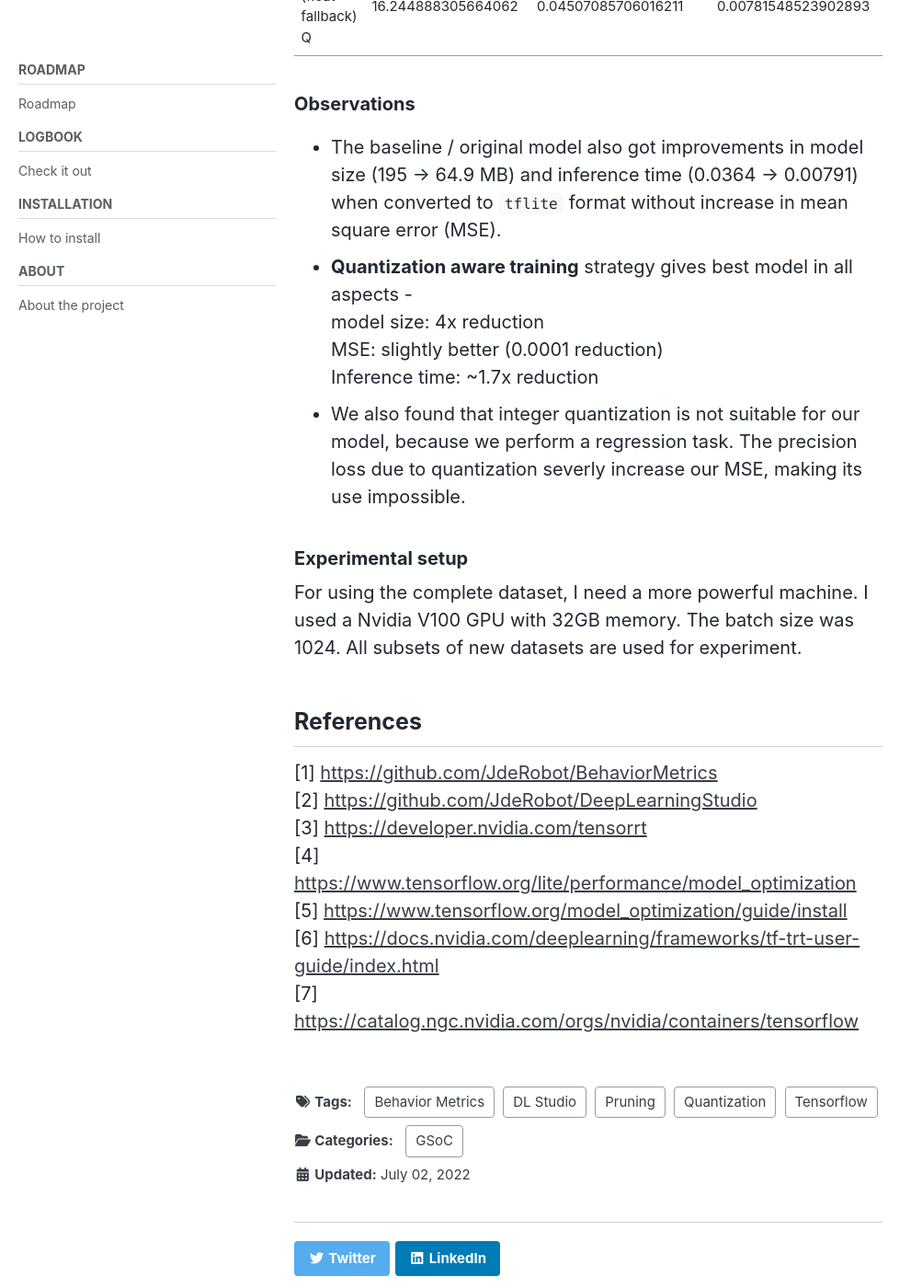
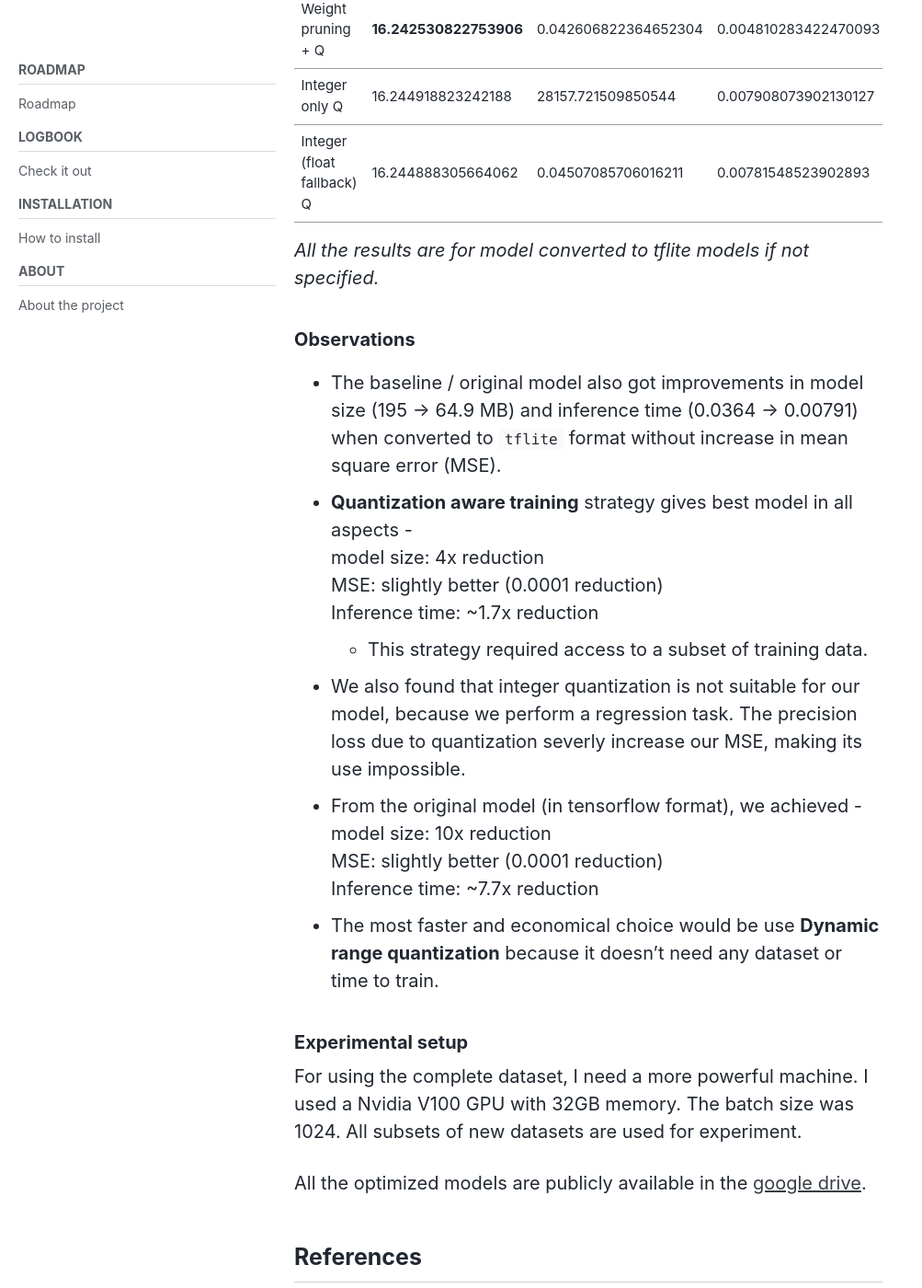
Before and after one commit to TheRoboticsClub/gsoc2022-Nikhil_Paliwal, a Jekyll site: the page built from docs/_posts/2022-07-02-Coding-Period-Week-3.md, in a window 1280 px wide and 1400 px high, scrolled down 5282 px. Shown: the whole window at 92% size, without its empty margins (0-1003 px from the left). Built offline with Jekyll 4.4.1, drawn with Linux system fonts in a browser that asks for light colours; cached includes are drawn as plain includes; nearby versions of some CDN libraries; some of the changed text lies outside the part shown.

Commit message:
updates - links and observations

```diff
--- a/docs/_posts/2022-07-02-Coding-Period-Week-3.md
+++ b/docs/_posts/2022-07-02-Coding-Period-Week-3.md
@@ -62,7 +62,7 @@ Quantization works by reducing the precision of the numbers used to represent a
 - [Clustering](https://www.tensorflow.org/model_optimization/guide#clustering)
 - [Collaborative optimization](https://www.tensorflow.org/model_optimization/guide#collaborative_optimizaiton)
 
-For this week, I have put additional days to expedite the progress in the project.
+For this week, I have put additional days to expedite the progress in the project. The GPU server was pre-occupied, so TensorRT usage issues will be address in coming weeks.
 
 ### Installation of TensorFlow Model Optimization
 The instructions are provided [5] as:
@@ -104,7 +104,8 @@ Structural pruning systematically zeroes out model weights at the beginning of t
 
 Method  | Model size (MB) | MSE  | Inference time (s)
 --- | --- | --- | ---
-Baseline | 64.9173469543457 | 0.04108056542969754 | 0.007913553237915039
+PilotNet (original tf format) | 195 | 0.041 | 0.0364
+Baseline (tflite format)| 64.9173469543457 | 0.04108056542969754 | 0.007913553237915039
 Dynamic Range Q | **16.242530822753906** | **0.04098070281274293** | 0.004902467966079712
 Float16 Q | 32.464256286621094 | 0.041072421023905605 | 0.007940708875656129
 Q aware training | **16.242530822753906** | **0.04098070281274293** | **0.004691281318664551**
@@ -113,6 +114,7 @@ Weight pruning + Q | **16.242530822753906** | 0.042606822364652304 | 0.004810283
 Integer only Q | 16.244918823242188 | 28157.721509850544 | 0.007908073902130127
 Integer (float fallback) Q | 16.244888305664062 | 0.04507085706016211 | 0.00781548523902893
 
+*All the results are for model converted to tflite models if not specified.*
 
 ### Observations
 * The baseline / original model also got improvements in model size (195 -> 64.9 MB) and inference time (0.0364 -> 0.00791) when converted to `tflite` format without increase in mean square error (MSE).
@@ -120,10 +122,18 @@ Integer (float fallback) Q | 16.244888305664062 | 0.04507085706016211 | 0.007815
     model size: 4x reduction <br>
     MSE: slightly better (0.0001 reduction) <br>
     Inference time: ~1.7x reduction
+    * This strategy required access to a subset of training data.
 * We also found that integer quantization is not suitable for our model, because we perform a regression task. The precision loss due to quantization severly increase our MSE, making its use impossible.
+* From the original model (in tensorflow format), we achieved - <br>
+    model size: 10x reduction <br>
+    MSE: slightly better (0.0001 reduction) <br>
+    Inference time: ~7.7x reduction
+* The most faster and economical choice would be use **Dynamic range quantization** because it doesn't need any dataset or time to train.
 
 ### Experimental setup
 For using the complete dataset, I need a more powerful machine. I used a Nvidia V100 GPU with 32GB memory. The batch size was 1024. All subsets of new datasets are used for experiment.
+
+All the optimized models are publicly available in the [google drive](https://drive.google.com/drive/folders/1j2nnmfvRdQF5Ypfv1p3QF2p2dpNbXzkt?usp=sharing).
 
 ## References
 
```
